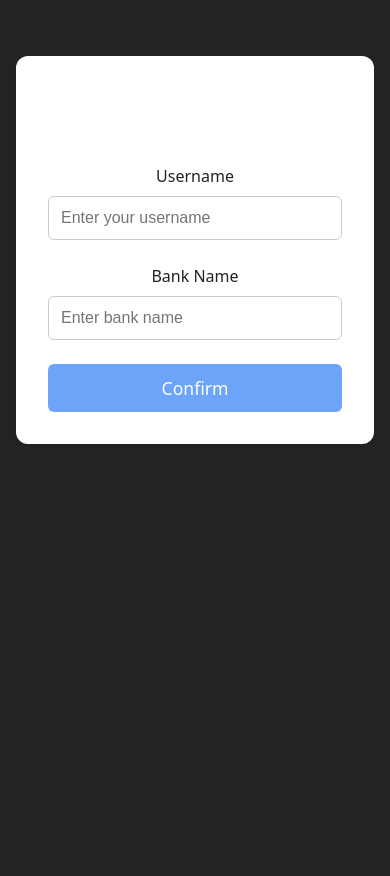
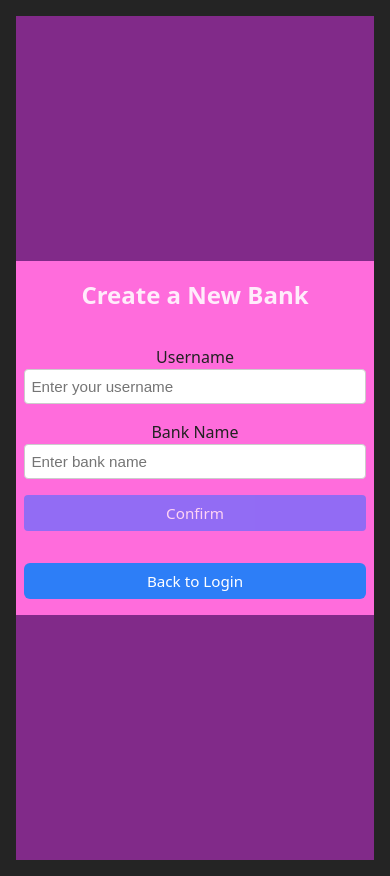
Before and after one commit to craylton/PonziWorld2, a React (Vite) app: page /new in a window 390 px wide. Before the commit the page ends 844 px from the top, so only its background shows below. Built offline with nearby package versions, Linux system fonts and the light colour scheme.

Commit message:
Style new bank page to fit the theme

```diff
--- a/src/NewBank/NewBank.css
+++ b/src/NewBank/NewBank.css
@@ -1,20 +1,26 @@
 .new-bank-container {
-  max-width: 400px;
-  margin: 40px auto;
-  padding: 2rem;
-  background: #fff;
-  border-radius: 12px;
-  box-shadow: 0 2px 12px rgba(0,0,0,0.08);
   display: flex;
   flex-direction: column;
   align-items: center;
+  justify-content: center;
+  min-height: 100vh;
+  background: #812a89;
 }
 
 .new-bank-form {
-  width: 100%;
+  background: #ff6cdc;
+  padding: 2rem 2.5rem;
+  border-radius: 8px;
+  box-shadow: 0 2px 16px rgba(0,0,0,0.08);
   display: flex;
   flex-direction: column;
-  gap: 1.5rem;
+  gap: 1rem;
+  min-width: 300px;
+}
+
+.new-bank-form h2 {
+  margin: 0 0 1rem 0;
+  text-align: center;
 }
 
 .new-bank-form label {
@@ -25,24 +31,74 @@
 }
 
 .new-bank-form input {
-  margin-top: 0.5rem;
-  padding: 0.75rem;
+  padding: 0.5rem;
   border: 1px solid #ccc;
-  border-radius: 6px;
+  border-radius: 4px;
   font-size: 1rem;
 }
 
 .confirm-btn {
+  padding: 0.5rem;
+  background: #646cff;
+  color: #fff;
+  border: none;
+  border-radius: 4px;
+  font-size: 1rem;
+  cursor: pointer;
+  transition: background 0.2s;
+}
+
+.confirm-btn:hover {
+  background: #535bf2;
+}
+
+.back-login-btn {
   background: #2d7ef7;
   color: #fff;
   border: none;
   border-radius: 6px;
   padding: 0.75rem;
   font-size: 1.1rem;
-  transition: opacity 0.2s;
+  margin-top: 1rem;
+  cursor: pointer;
+  transition: background 0.2s;
+}
+
+.back-login-btn:hover {
+  background: #535bf2;
+}
+
+.error-msg {
+  color: #6b1e14;
+  text-align: center;
+  margin-top: 0.5rem;
+}
+
+.success-msg {
+  color: #185f18;
+  text-align: center;
+  margin-top: 0.5rem;
 }
 
 .confirm-btn:disabled {
   cursor: not-allowed;
   opacity: 0.7;
 }
+
+@media (max-width: 440px) {
+  .new-bank-form {
+    min-width: 0;
+    width: 100%;
+    max-width: 95vw;
+    padding: 1rem 0.5rem;
+    box-sizing: border-box;
+    border-radius: 0px;
+    box-shadow: none;
+  }
+  .new-bank-form input,
+  .confirm-btn,
+  .back-login-btn {
+    font-size: 0.95rem;
+    padding: 0.5rem 0.4rem;
+  }
+}
--- a/src/NewBank/NewBank.tsx
+++ b/src/NewBank/NewBank.tsx
@@ -1,4 +1,5 @@
 import React, { useState } from "react";
+import { useNavigate } from "react-router-dom";
 import "./NewBank.css";
 
 const NewBank: React.FC = () => {
@@ -7,6 +8,7 @@ const NewBank: React.FC = () => {
   const [loading, setLoading] = useState(false);
   const [error, setError] = useState<string | null>(null);
   const [success, setSuccess] = useState(false);
+  const navigate = useNavigate();
 
   const handleSubmit = async (e: React.FormEvent) => {
     e.preventDefault();
@@ -36,8 +38,8 @@ const NewBank: React.FC = () => {
 
   return (
     <div className="new-bank-container">
-      <h2>Create a New Bank</h2>
       <form className="new-bank-form" onSubmit={handleSubmit}>
+        <h2>Create a New Bank</h2>
         <label>
           Username
           <input
@@ -61,6 +63,13 @@ const NewBank: React.FC = () => {
         <button type="submit" className="confirm-btn" disabled={!username || !bankName || loading}>
           {loading ? "Creating..." : "Confirm"}
         </button>
+        <button
+          type="button"
+          className="back-login-btn"
+          onClick={() => navigate('/login')}
+        >
+          Back to Login
+        </button>
         {error && <div className="error-msg">{error}</div>}
         {success && <div className="success-msg">Bank created! You can now log in.</div>}
       </form>
```
